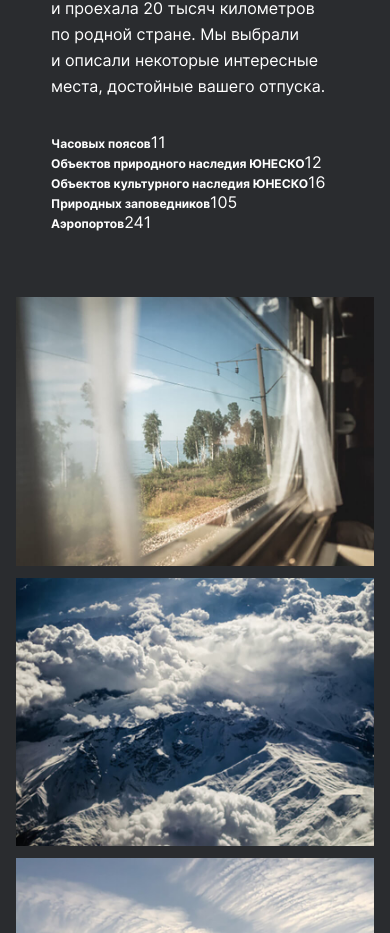
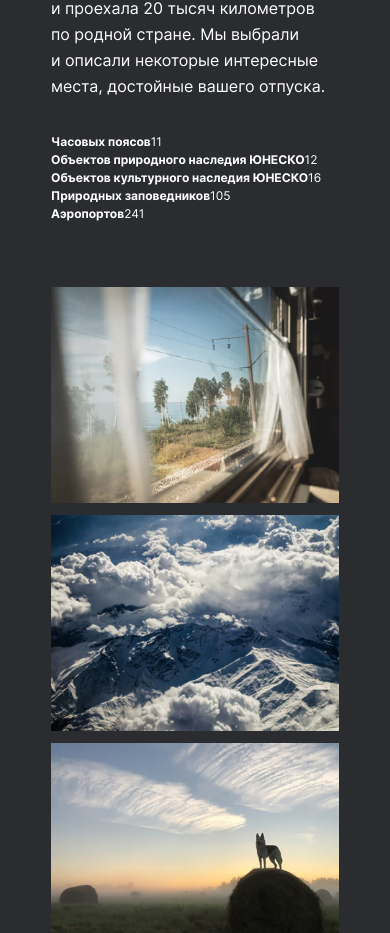
Before and after one commit to alolelyc/russian-travel, a plain HTML site: page index.html in a window 390 px wide. Shown: the part 1114-2047 px from the top of the page. Drawn offline with Linux system fonts and the light colour scheme.

Commit message:
грид изменен

```diff
--- a/blocks/content/content.css
+++ b/blocks/content/content.css
@@ -6,6 +6,7 @@
 
 @media screen and (max-width: 984px) {
   .content {
+
     grid-row-gap: 88px;
    }
 }
--- a/blocks/cover/cover.css
+++ b/blocks/cover/cover.css
@@ -1,5 +1,5 @@
 .cover {
-  width: 100%;
+  max-width: 1280px;
   padding: 0 48px;
   box-sizing: border-box;
 }
--- a/blocks/footer/__copyright/footer__copyright.css
+++ b/blocks/footer/__copyright/footer__copyright.css
@@ -8,7 +8,7 @@
   margin: 0;
 }
 
-@media screen and (max-width: 568px) {
+@media screen and (max-width: 767px) {
   .footer__copyright {
     line-height: 14px;
     align-self: flex-start;
--- a/blocks/footer/__link/footer__link.css
+++ b/blocks/footer/__link/footer__link.css
@@ -15,7 +15,7 @@
   opacity: .8;
 }
 
-@media screen and (max-width: 568px) {
+@media screen and (max-width: 767px) {
   .footer__link {
     font-size: 24px;
     line-height: 24px;
--- a/blocks/footer/__links/footer__links.css
+++ b/blocks/footer/__links/footer__links.css
@@ -7,7 +7,7 @@
   width: 100%;
 }
 
-@media screen and (max-width: 568px) {
+@media screen and (max-width: 767px) {
   .footer__links {
     flex-direction: column;
     gap: 32px;
--- a/blocks/footer/footer.css
+++ b/blocks/footer/footer.css
@@ -12,7 +12,7 @@
   }
 }
 
-@media screen and (max-width: 568px) {
+@media screen and (max-width: 767px) {
   .footer {
     flex-direction: column;
     padding: 0 118px 0 16px;
--- a/blocks/header/__logo/header__logo.css
+++ b/blocks/header/__logo/header__logo.css
@@ -3,7 +3,10 @@
   width: 100%;
   margin-left: 0;
   background-size: cover;
+
 }
+
+
 
 @media screen and (max-width: 568px) {
   .header__logo {
--- a/blocks/header/header.css
+++ b/blocks/header/header.css
@@ -9,15 +9,15 @@
 
 @media screen and (max-width: 984px) {
   .header {
-    max-width: 768px;
     padding-left: 24px;
     padding-right: 24px;
   }
 }
 
+
+
 @media screen and (max-width: 568px) {
   .header {
-    max-width: 320px;
     padding-left: 16px;
     padding-right: 16px;
   }
--- a/blocks/intro/__list/intro__list.css
+++ b/blocks/intro/__list/intro__list.css
@@ -3,6 +3,9 @@
   margin: 0;
   list-style-type: none;
   padding-left: 0;
+  text-align: left;
+  line-height: 18px;
+  font-size: 12px;
 }
 
 
--- a/blocks/intro/__span-item/intro__span-item.css
+++ b/blocks/intro/__span-item/intro__span-item.css
@@ -1,7 +1,3 @@
 .intro__span-item {
-  text-align: left;
-  line-height: 18px;
-  font-size: 12px;
   font-weight: 700;
-  margin: 0;
 }
--- a/blocks/page/page.css
+++ b/blocks/page/page.css
@@ -1,6 +1,7 @@
 .page {
   display: flex;
   flex-direction: column;
+  justify-content: center;
   color: #ffffff;
   background-color: #2a2c2f;
   min-width: 320px;
--- a/blocks/photo-grid/photo-grid.css
+++ b/blocks/photo-grid/photo-grid.css
@@ -1,25 +1,35 @@
 .photo-grid {
   display: grid;
-  grid-template-columns: repeat(auto-fit, minmax(280px, 1fr));
-  gap: 16px;
+  grid-template-columns: repeat(4, 1fr);
+  gap: 16px 16px;
   padding: 0 48px;
+  max-width: 1280px;
 }
 
 @media screen and (max-width: 1152px) {
   .photo-grid {
-    gap: 14px;
+    grid-template-columns: repeat(3, 1fr);
+    max-width: 1024px;
+    gap: 14px 14px;
   }
 }
 
 @media screen and (max-width: 984px) {
   .photo-grid {
-    padding: 0 24px;
+    grid-template-columns: repeat(2, 1fr);
+    max-width: 768px;
+    gap: 16px 16px;
+    padding-left: 24px;
+    padding-right: 24px;
   }
 }
 
 @media screen and (max-width: 568px) {
   .photo-grid {
+    grid-template-columns: repeat(1, 1fr);
+    max-width: 320px;
     gap: 12px;
-    padding: 0 16px;
+    padding-left: 16px;
+    padding-right: 16px;
   }
 }
```
Also changed, not shown: blocks/cover/__item/cover__item.css (line endings or trailing spaces).
